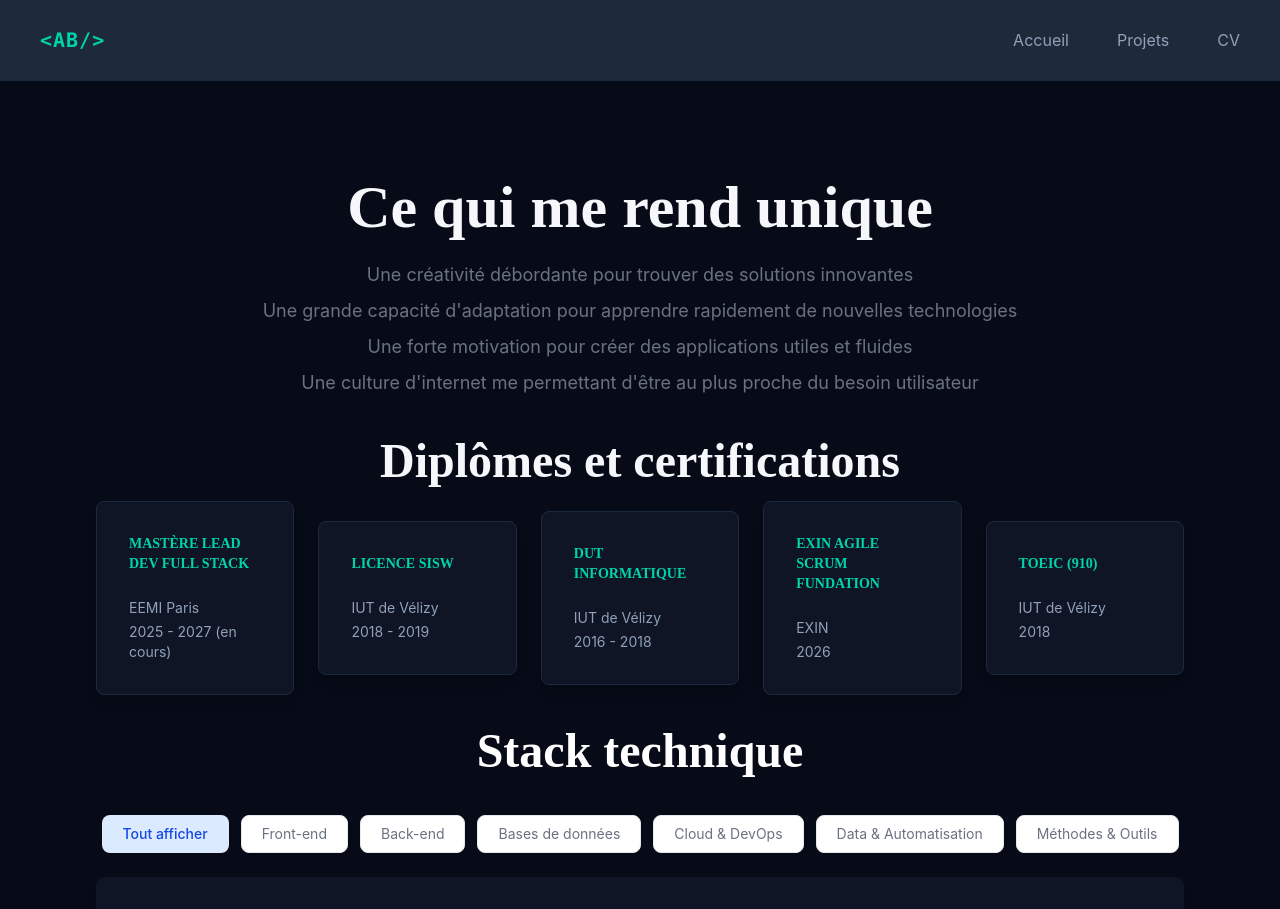
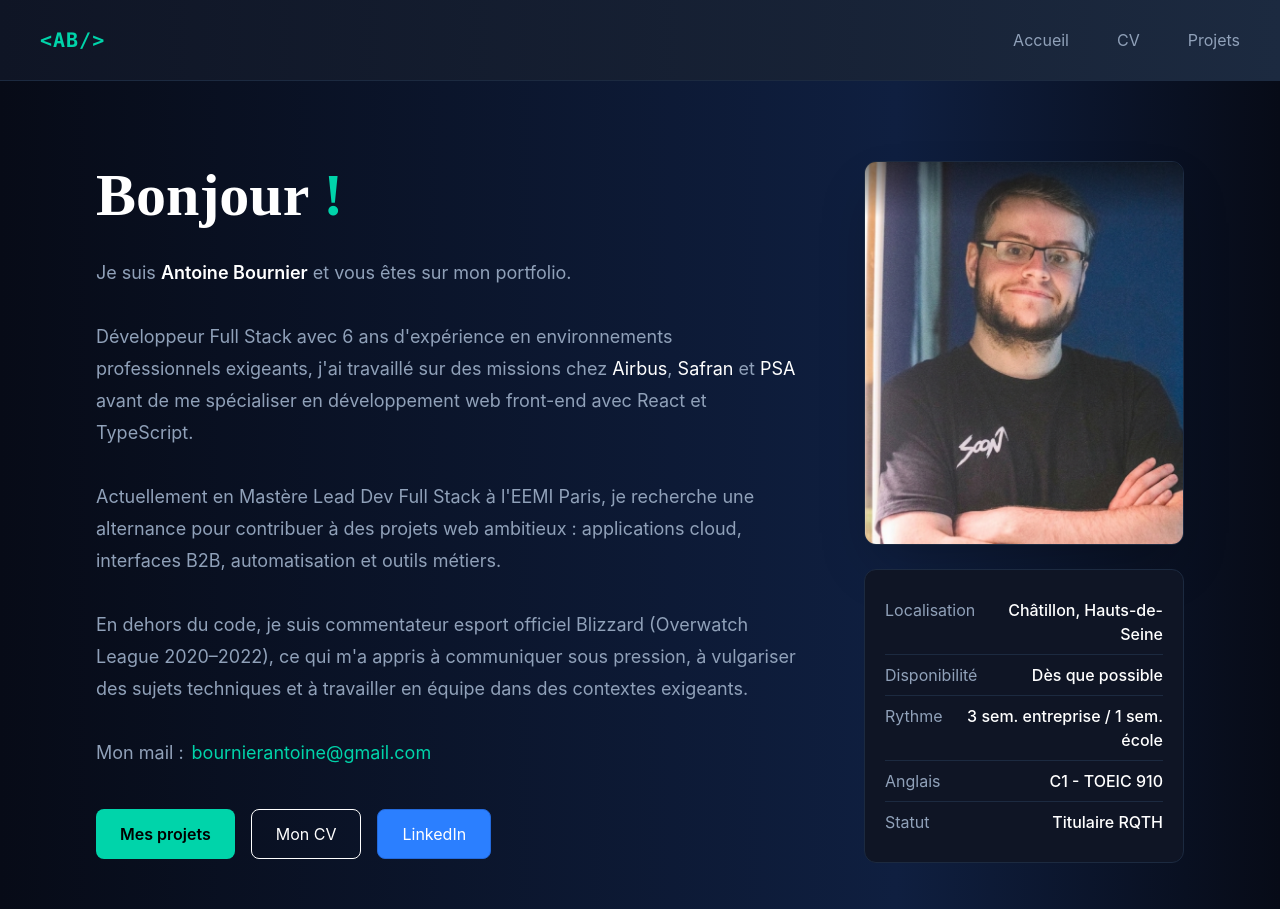
Before and after one commit to HammerKick/portfolio, a React (Vite) app: page /portfolio/cv in a window 1280 px wide. Shown: the top 909 px of the page. Built offline with nearby package versions, Linux system fonts and the light colour scheme.

Commit message:
portfolio passé sur une page, modification du code couleur

```diff
--- a/src/App.tsx
+++ b/src/App.tsx
@@ -1,4 +1,4 @@
-import { BrowserRouter, Route, Routes } from "react-router-dom";
+import { BrowserRouter } from "react-router-dom";
 import "./App.css";
 import { Home } from "./pages/Home";
 import { CV } from "./pages/CV";
@@ -10,16 +10,13 @@ function App() {
   return (
     <BrowserRouter basename="/portfolio">
       <div className="flex flex-col min-h-screen">
-        <div className="bg-gray-800">
+        <div className="bg-linear-to-r from-[#0f1525] to-[#1c2a40] sticky top-0 z-50">
           <Navbar />
         </div>
-
         <main className="flex-1">
-          <Routes>
-            <Route path="/" element={<Home />} />
-            <Route path="/cv" element={<CV />} />
-            <Route path="/projects" element={<Projects />} />
-          </Routes>
+          <Home id="home" />
+          <CV id="cv" />
+          <Projects id="projects" />
         </main>
 
         <Footer />
--- a/src/bars/Navbar.tsx
+++ b/src/bars/Navbar.tsx
@@ -1,14 +1,14 @@
-import { useNavigate } from "react-router";
-
 export function Navbar() {
-  const navigate = useNavigate();
-
   return (
     <header className="border-b border-[#1c2a40]">
       <nav className="max-w-7xl mx-auto h-20 px-6 md:px-10 flex items-center justify-between">
         {/* Logo */}
         <div
-          onClick={() => navigate("/")}
+          onClick={() =>
+            document
+              .getElementById("home")
+              ?.scrollIntoView({ behavior: "smooth" })
+          }
           className="
             cursor-pointer
             font-mono
@@ -25,7 +25,11 @@ export function Navbar() {
         {/* Navigation */}
         <ul className="flex items-center gap-8 md:gap-12">
           <li
-            onClick={() => navigate("/")}
+            onClick={() =>
+              document
+                .getElementById("home")
+                ?.scrollIntoView({ behavior: "smooth" })
+            }
             className="
               cursor-pointer
               text-slate-400
@@ -38,20 +42,11 @@ export function Navbar() {
           </li>
 
           <li
-            onClick={() => navigate("/projects")}
-            className="
-              cursor-pointer
-              text-slate-400
-              hover:text-[#00d4aa]
-              transition-colors
-              duration-300
-            "
-          >
-            Projets
-          </li>
-
-          <li
-            onClick={() => navigate("/cv")}
+            onClick={() =>
+              document
+                .getElementById("cv")
+                ?.scrollIntoView({ behavior: "smooth" })
+            }
             className="
               cursor-pointer
               text-slate-400
@@ -63,6 +58,22 @@ export function Navbar() {
             CV
           </li>
 
+          <li
+            onClick={() =>
+              document
+                .getElementById("projects")
+                ?.scrollIntoView({ behavior: "smooth" })
+            }
+            className="
+              cursor-pointer
+              text-slate-400
+              hover:text-[#00d4aa]
+              transition-colors
+              duration-300
+            "
+          >
+            Projets
+          </li>
         </ul>
       </nav>
     </header>
--- a/src/index.css
+++ b/src/index.css
@@ -15,6 +15,12 @@
 
 body {
   background: #070b17;
+  background: linear-gradient(
+    90deg,
+    rgba(7, 11, 23, 1) 0%,
+    rgba(15, 31, 64, 1) 70%,
+    rgba(7, 11, 23, 1) 100%
+  );
   color: #f5f7fa;
 }
 
--- a/src/pages/CV.tsx
+++ b/src/pages/CV.tsx
@@ -191,16 +191,13 @@ const filters: { label: string; value: FilterType }[] = [
   { label: "Méthodes & Outils", value: "other" },
 ];
 
-export function CV() {
+export function CV({ id }: { id?: string }) {
   const [filter, setFilter] = useState<FilterType>("all");
 
   return (
-    <div className="p-6 md:p-24">
+    <div className="p-6 md:p-24" id={id}>
       {/* ── Section : Ce qui me rend unique ── */}
-      <Animated
-        variant="fade-up"
-        className="flex flex-col text-center gap-2 mb-8"
-      >
+      <Animated variant="fade-up" className="flex flex-col text-center gap-2">
         <h2 className="text-3xl md:text-6xl text-center font-bold mb-4">
           Ce qui me rend unique
         </h2>
@@ -225,7 +222,7 @@ export function CV() {
       {/* ── Section : Diplômes ── */}
       <div>
         <Animated variant="fade-up">
-          <h2 className="text-2xl flex items-center justify-center md:text-5xl font-bold mb-4">
+          <h2 className="text-2xl flex items-center justify-center md:text-5xl font-bold mt-12 mb-4">
             Diplômes et certifications
           </h2>
         </Animated>
--- a/src/pages/Home.tsx
+++ b/src/pages/Home.tsx
@@ -1,10 +1,6 @@
-import { useNavigate } from "react-router";
-
-export function Home() {
-  const navigate = useNavigate();
-
+export function Home({ id }: { id?: string }) {
   return (
-    <div className="min-h-screen px-8 py-12 md:px-24 md:py-20">
+    <div id={id} className="min-h-screen px-8 py-12 md:px-24 md:py-20">
       <div className="grid grid-cols-1 md:grid-cols-6 gap-16 items-center">
         {/* PHOTO + INFOS */}
         <div
@@ -98,7 +94,11 @@ export function Home() {
 
           <div className="flex flex-wrap gap-4 mt-10">
             <button
-              onClick={() => navigate("/projects")}
+              onClick={() =>
+                document
+                  .getElementById("projects")
+                  ?.scrollIntoView({ behavior: "smooth" })
+              }
               className="
                 px-6
                 py-3
@@ -110,24 +110,29 @@ export function Home() {
                 duration-300
                 hover:bg-[#00f0c0]
                 hover:scale-105
+                cursor-pointer
               "
             >
               Mes projets
             </button>
 
             <button
-              onClick={() => navigate("/cv")}
+              onClick={() =>
+                document
+                  .getElementById("cv")
+                  ?.scrollIntoView({ behavior: "smooth" })
+              }
               className="
                 px-6
                 py-3
                 rounded-lg
                 border
-                border-[#1c2a40]
                 text-white
                 transition-all
                 duration-300
                 hover:border-[#00d4aa]
                 hover:text-[#00d4aa]
+                cursor-pointer
               "
             >
               Mon CV
@@ -148,6 +153,7 @@ export function Home() {
                 transition-all
                 duration-300
                 hover:bg-blue-700
+                cursor-pointer
               "
             >
               LinkedIn
--- a/src/pages/Projects.tsx
+++ b/src/pages/Projects.tsx
@@ -166,9 +166,9 @@ function ProjectCard({ project, index }: { project: Project; index: number }) {
   );
 }
 
-export function Projects() {
+export function Projects({ id }: { id?: string }) {
   return (
-    <div>
+    <div id={id}>
       <h1 className="flex items-center justify-center text-4xl md:text-6xl font-bold mb-8 md:mb-12 mt-4 px-4">
         Mes projets
       </h1>
```
Also changed, not shown: 1 other file (tests, documents, lock files or other folders).
